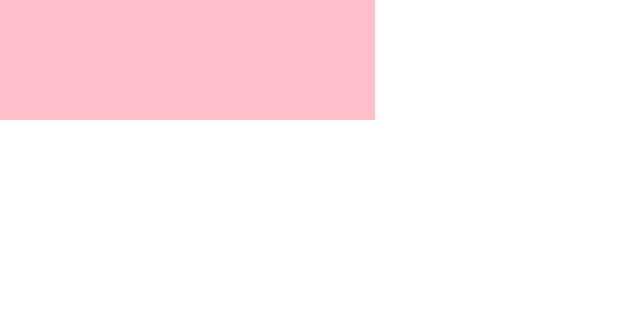
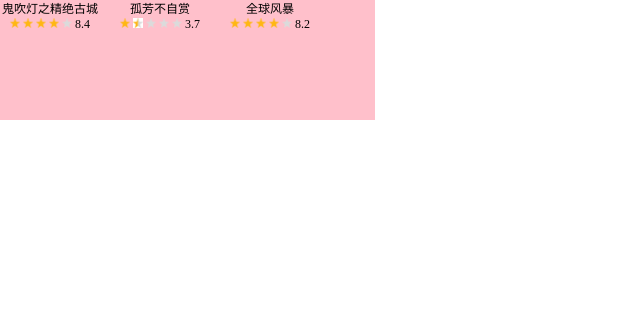
Before and after one commit to JV-X/douban, a Flask app: page / in a window 1280 px wide. Shown: the part 480-800 px from the top of the page, without its empty margins (0-640 px from the left). Run offline with Flask 3, Linux system fonts and the light colour scheme.

Commit message:
电视剧列表

```diff
--- a/app.py
+++ b/app.py
@@ -3,9 +3,117 @@ from flask import Flask, render_template
 app = Flask(__name__)
 app.config['TEMPLATES_AUTO_RELOAD'] = True
 
+movies = [
+    {
+        'id': '11211',
+        'thumbnail': 'https://img3.doubanio.com/view/movie_poster_cover/lpst/public/p2499792043.webp',
+        'title': u'王牌特工2：黄金圈',
+        'rating': u'7.3',
+        'comment_count': 12000,
+        'authors': u'科林·费尔斯 / 塔伦·埃格顿 / 朱丽安·摩尔'
+    },
+    {
+        'id': '34532',
+        'title': u'羞羞的铁拳',
+        'thumbnail': u'https://img1.doubanio.com/view/movie_poster_cover/lpst/public/p2499793218.webp',
+        'rating': u'7.6',
+        'comment_count': 39450,
+        'authors': u'艾伦/马丽/沈腾'
+    },
+    {
+        'id': '394558',
+        'title': u'情圣',
+        'thumbnail': u'https://img3.doubanio.com/view/movie_poster_cover/mpst/public/p2409022364.jpg',
+        'rating': u'6.3',
+        'comment_count': 38409,
+        'authors': u'肖央 / 闫妮 / 小沈阳'
+    },
+    {
+        'id': '9384089',
+        'title': u'全球风暴',
+        'thumbnail': u'https://img3.doubanio.com/view/movie_poster_cover/lpst/public/p2501863104.webp',
+        'rating': u'7.4',
+        'comment_count': 4555,
+        'authors': u'杰拉德·巴特勒/吉姆·斯特'
+    },
+    {
+        'id': '26921827',
+        'title': u'大卫贝肯之倒霉特工熊',
+        'thumbnail': u'https://img3.doubanio.com/view/movie_poster_cover/mpst/public/p2408893200.jpg',
+        'rating': u'4.3',
+        'comment_count': 682,
+        'authors': u'汤水雨 / 徐佳琪 / 杨默'
+    },
+    {
+        'id': '26287884',
+        'title': u'追龙',
+        'thumbnail': u'https://img3.doubanio.com/view/movie_poster_cover/lpst/public/p2499052494.webp',
+        'rating': u'7.5',
+        'comment_count': 33060,
+        'authors': u'查理兹·塞隆 / 阿特·帕金森 / 拉尔夫·费因斯'
+    }
+]
+
+# 电视剧
+tvs = [
+    {
+        'id': '235434',
+        'title': u'鬼吹灯之精绝古城',
+        'thumbnail': u'https://img3.doubanio.com/view/movie_poster_cover/lpst/public/p2404604903.jpg',
+        'rating': u'8.4',
+        'comment_count': 49328,
+        'authors': u'靳东 / 陈乔恩 / 赵达 / 付枚 / 金泽灏 /'
+    },
+    {
+        'id': '9498327',
+        'title': u'孤芳不自赏',
+        'thumbnail': u'https://img1.doubanio.com/view/movie_poster_cover/lpst/public/p2407425119.jpg',
+        'rating': u'3.7',
+        'comment_count': 8493,
+        'authors': u'钟汉良 / 杨颖 / 甘婷婷 / 孙艺洲 / 亓航 /'
+    },
+    {
+        'id': '26685451',
+        'title': u'全球风暴',
+        'thumbnail': u'https://img3.doubanio.com/view/movie_poster_cover/lpst/public/p2501769525.webp',
+        'rating': u'8.2',
+        'comment_count': 345,
+        'authors': u' 卢克·崔德威 / 琼安·弗洛加特 / 露塔·格德米纳斯 / 安东尼·海德 / 卡罗琳·古多尔 /'
+    },
+    {
+        'id': '235434',
+        'title': u'其他人',
+        'thumbnail': u'https://img3.doubanio.com/view/movie_poster_cover/lpst/public/p2371503632.jpg',
+        'rating': u'7.6',
+        'comment_count': 25532,
+        'authors': u'杰西·普莱蒙 / 莫莉·香侬 / 布莱德利·惠特福德 / Maude Apatow / 麦迪逊·贝蒂 /'
+    },
+    {
+        'id': '48373095',
+        'title': u'全员单恋',
+        'thumbnail': u'https://img1.doubanio.com/view/movie_poster_cover/lpst/public/p2367986708.jpg',
+        'rating': u'6.4',
+        'comment_count': 2483,
+        'authors': u'伊藤沙莉 / 中川大志 / 上原实矩 / 森绘梨佳 / 樱田通 /'
+    },
+    {
+        'id': '292843',
+        'title': u'废纸板拳击手',
+        'thumbnail': u'https://img1.doubanio.com/view/movie_poster_cover/lpst/public/p2380194237.jpg',
+        'rating': u'8.2',
+        'comment_count': 23456,
+        'authors': u'托马斯·哈登·丘奇 / 泰伦斯·霍华德 / 波伊德·霍布鲁克 / 瑞斯·维克菲尔德 / 马尔洛·托马斯 /'
+    }
+]
+
+
 @app.route('/')
-def hello_world():  # put application's code here
-    return render_template('index.html')
+def hello_world():
+    context = {
+        'movies': movies,
+        'tvs': tvs,
+    }
+    return render_template('index.html', **context)
 
 
 if __name__ == '__main__':
--- a/templates/index.html
+++ b/templates/index.html
@@ -109,7 +109,21 @@
             <a href="#" class="more-btn">更多</a>
         </div>
         <div class="list-group">
-            {{ itemGroup('https://img9.doubanio.com/view/photo/s_ratio_poster/public/p2892635176.webp','星球大战', 7.5) }}
+            {% for movie in movies[0:3] %}
+                {{ itemGroup(movie.thumbnail, movie.title, movie.rating) }}
+            {% endfor %}
+        </div>
+        <div class="item-list-top">
+            <span class="module-title">电视剧</span>
+            <a href="#" class="more-btn">更多</a>
+        </div>
+        <div class="list-group">
+            {% for tv in tvs[0:3] %}
+                {{ itemGroup(tv.thumbnail, tv.title, tv.rating) }}
+            {% endfor %}
+        </div>
+
+
         </div>
     </div>
 </div>
```
